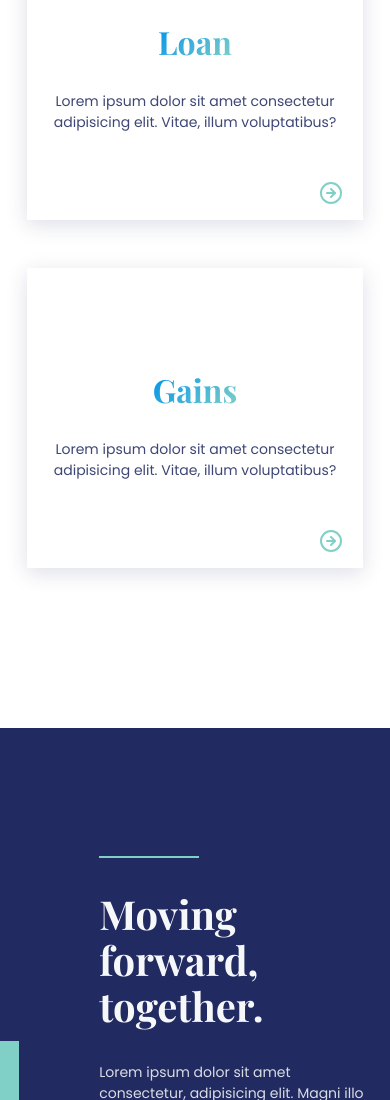
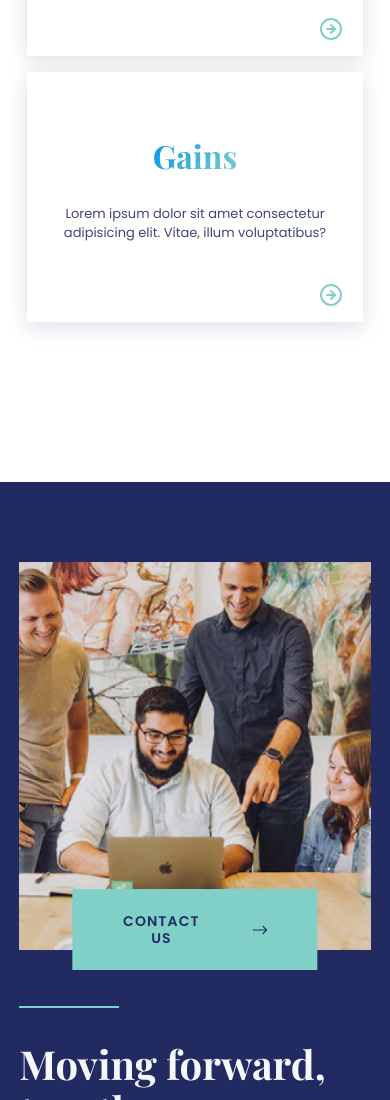
Before and after one commit to la-magbanua/faber, a Gatsby site: page / in a window 390 px wide. Shown: the part 2598-3698 px from the top of the page. Built offline with nearby package versions, Linux system fonts and the light colour scheme; Gatsby itself is replaced by a stand-in of ours; a web font is replaced by a local one.

Commit message:
adjusted styles on services section for tablet breakpoint

```diff
--- a/src/components/cta.js
+++ b/src/components/cta.js
@@ -10,18 +10,48 @@ const StyledCTA = styled.section`
   padding: 8rem 0;
   background: ${({ theme }) => theme.colors.primary};
   color: ${({ theme }) => theme.colors.offWhite};
+
+  @media screen and (max-width: 420px) {
+    padding: 5rem 0 8rem 0;
+  }
 `
 
 const InnerCTA = styled.div`
   display: flex;
   justify-content: center;
   align-items: center;
+
+  @media screen and (max-width: 769px) {
+    flex-direction: column;
+  }
+
+  @media screen and (max-width: 420px) {
+    flex-direction: column;
+  }
 `
 
 const CTAImage = styled.div`
   max-width: 450px;
   flex-grow: 1;
   position: relative;
+
+  @media screen and (max-width: 769px) {
+    max-width: 600px;
+    width: 100%;
+
+    .people-img {
+      height: 450px;
+    }
+  }
+
+  @media screen and (max-width: 420px) {
+    width: 100%;
+
+    .people-img {
+      width: 100%;
+      height: auto;
+    }
+  }
 `
 
 const CTADetails = styled.div`
@@ -37,6 +67,15 @@ const CTADetails = styled.div`
     line-height: ${({ theme }) => theme.lineheights.body};
     opacity: 87%;
     font-size: 0.875rem;
+  }
+
+  @media screen and (max-width: 769px) {
+    margin: 6rem 0 0 0;
+    max-width: 600px;
+  }
+
+  @media screen and (max-width: 420px) {
+    margin: 3.5rem 0 0 0;
   }
 `
 
@@ -55,6 +94,18 @@ const CTAButton = styled(Button)`
 
   svg {
     margin-left: 3rem;
+  }
+
+  @media screen and (max-width: 769px) {
+    right: 50%;
+    bottom: -30px;
+    transform: translateX(50%);
+  }
+
+  @media screen and (max-width: 420px) {
+    right: 50%;
+    bottom: -20px;
+    transform: translateX(50%);
   }
 `
 
@@ -79,6 +130,7 @@ export default function CTA() {
             <Img
               fluid={data.file.childImageSharp.fluid}
               alt="people doing business"
+              className="people-img"
             />
             <CTAButton withIcon>
               Contact Us <BsArrowRight size="1.5rem" />
--- a/src/components/services.js
+++ b/src/components/services.js
@@ -18,6 +18,13 @@ const InnerServices = styled.div`
     font-size: 2.5rem;
     color: ${({ theme }) => theme.colors.primary};
     margin-bottom: 5rem;
+  }
+
+  @media screen and (max-width: 420px) {
+    h2 {
+      text-align: center;
+      margin-bottom: 3rem;
+    }
   }
 `
 
@@ -67,6 +74,26 @@ const ServicesList = styled.div`
       color: ${({ theme }) => theme.colors.accent};
     }
   }
+
+  @media screen and (max-width: 769px) {
+    grid-gap: 1rem;
+
+    div {
+      p {
+        font-size: 13px;
+      }
+    }
+  }
+
+  @media screen and (max-width: 420px) {
+    div {
+      height: 250px;
+
+      h3 {
+        margin-top: 0;
+      }
+    }
+  }
 `
 
 export default function Services() {
```
